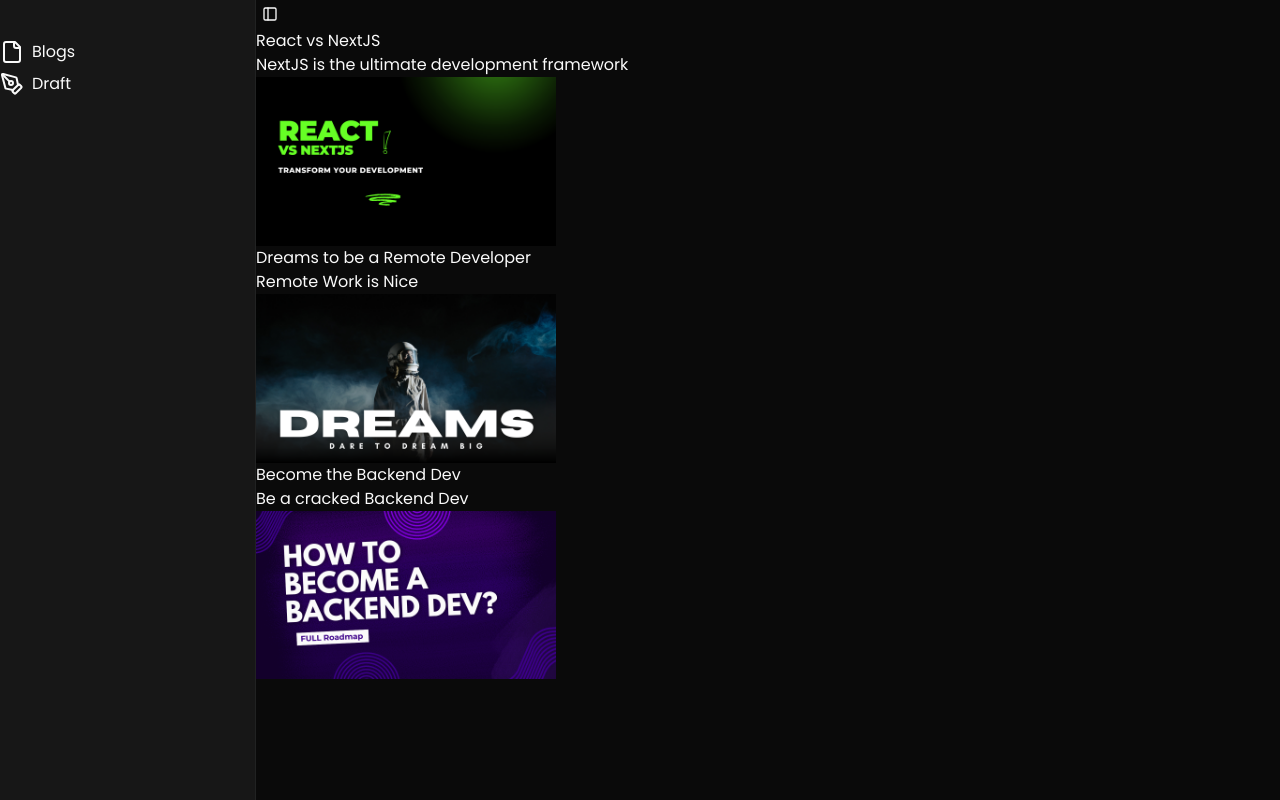
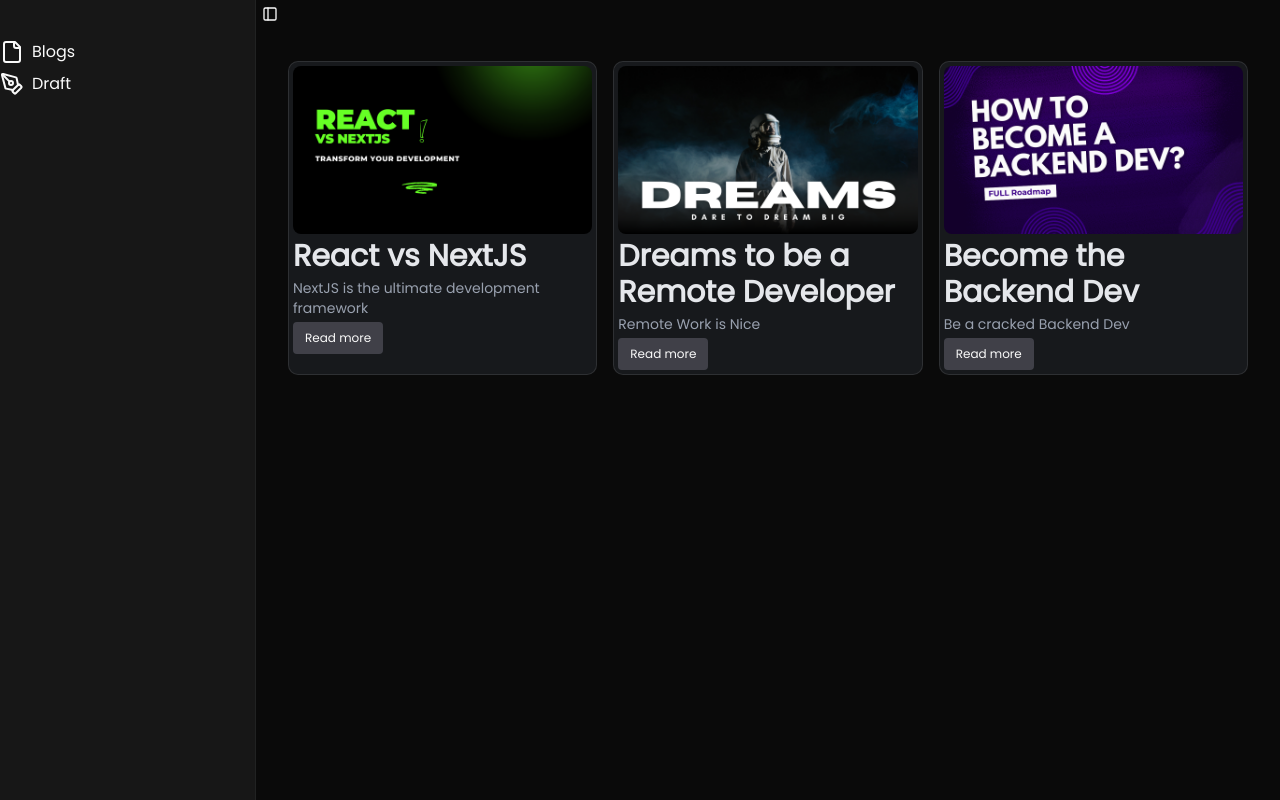
Before and after one commit to rudraprasaaad/cms, a Next.js app: page /blogs in a window 1280 px wide. Built offline with nearby package versions, Linux system fonts and the light colour scheme.

Commit message:
added blog page

```diff
--- /dev/null
+++ b/app/blog/[slug]/page.jsx
@@ -0,0 +1,25 @@
+import dateFormat from "@/utils/dateFormat";
+import { Calendar } from "lucide-react";
+import Image from "next/image";
+
+export default function SingleBlog() {
+  return (
+    <section>
+      <div>
+        <Image src="/thumbnails/dreams.png" width={500} height={250} />
+        <div className="flex gap-2 items-center">
+          <Calendar className="text-gray-400 size-4" />
+          <p className="text-gray-400 text-xs">
+            Created On: {dateFormat(new Date())}
+          </p>
+        </div>
+        <div className="text-xs flex items-center gap-2">
+          <p>Category:</p>
+          <p className="badge bg-gray-600/30 border border-gray-700 w-fit px-2 py-1 rounded ">
+            Space Exploration
+          </p>
+        </div>
+      </div>
+    </section>
+  );
+}
--- a/app/blogs/page.jsx
+++ b/app/blogs/page.jsx
@@ -1,4 +1,4 @@
-import { Ruge_Boogie } from "next/font/google";
+import Link from "next/link";
 import Image from "next/image";
 
 const blogConfig = [
@@ -6,22 +6,25 @@ const blogConfig = [
     title: "React vs NextJS",
     excerpt: "NextJS is the ultimate development framework",
     image: "/thumbnails/react-v-next.png",
+    url: "/demo-slug",
   },
   {
     title: "Dreams to be a Remote Developer",
     excerpt: "Remote Work is Nice",
     image: "/thumbnails/dreams.png",
+    url: "/demo-slug",
   },
   {
     title: "Become the Backend Dev",
     excerpt: "Be a cracked Backend Dev",
     image: "/thumbnails/become-backend-dev.png",
+    url: "/demo-slug",
   },
 ];
 
 export default function Blogs() {
   return (
-    <section>
+    <section className="grid gap-4 grid-cols-2 md:grid-cols-3 p-8">
       {blogConfig.map((blog, index) => {
         return (
           <BlogCard
@@ -29,6 +32,7 @@ export default function Blogs() {
             title={blog.title}
             excerpt={blog.excerpt}
             image={blog.image}
+            url={blog.url}
           />
         );
       })}
@@ -36,12 +40,24 @@ export default function Blogs() {
   );
 }
 
-export const BlogCard = ({ title, excerpt, image }) => {
+export const BlogCard = ({ title, excerpt, image, url }) => {
   return (
-    <div>
-      <div>{title}</div>
-      <div>{excerpt}</div>
-      <Image src={image} width={300} height={20} />
+    <div className="bg-gray-600/20 rounded-lg border flex flex-col p-1 gap-1 hover:scale-[1.03] transition-all delay-200 duration-300">
+      <Image
+        className="w-full rounded-md"
+        src={image}
+        width={300}
+        height={20}
+        alt="Images"
+      />
+      <h2 className="text-3xl font-bold text-gray-200">{title}</h2>
+      <p className="text-sm text-gray-400">{excerpt}</p>
+      <Link
+        className="bg-zinc-600/70 py-2 px-3 rounded w-fit text-xs"
+        href={`/blog/${url}`}
+      >
+        Read more
+      </Link>
     </div>
   );
 };
--- /dev/null
+++ b/utils/dateFormat.js
@@ -0,0 +1,9 @@
+export default function dateFormat(date) {
+  if (!(date instanceof Date)) return "Date Not Found";
+
+  return new Date().toLocaleDateString("en-IN", {
+    day: "numeric",
+    month: "short",
+    year: "numeric",
+  });
+}
```
